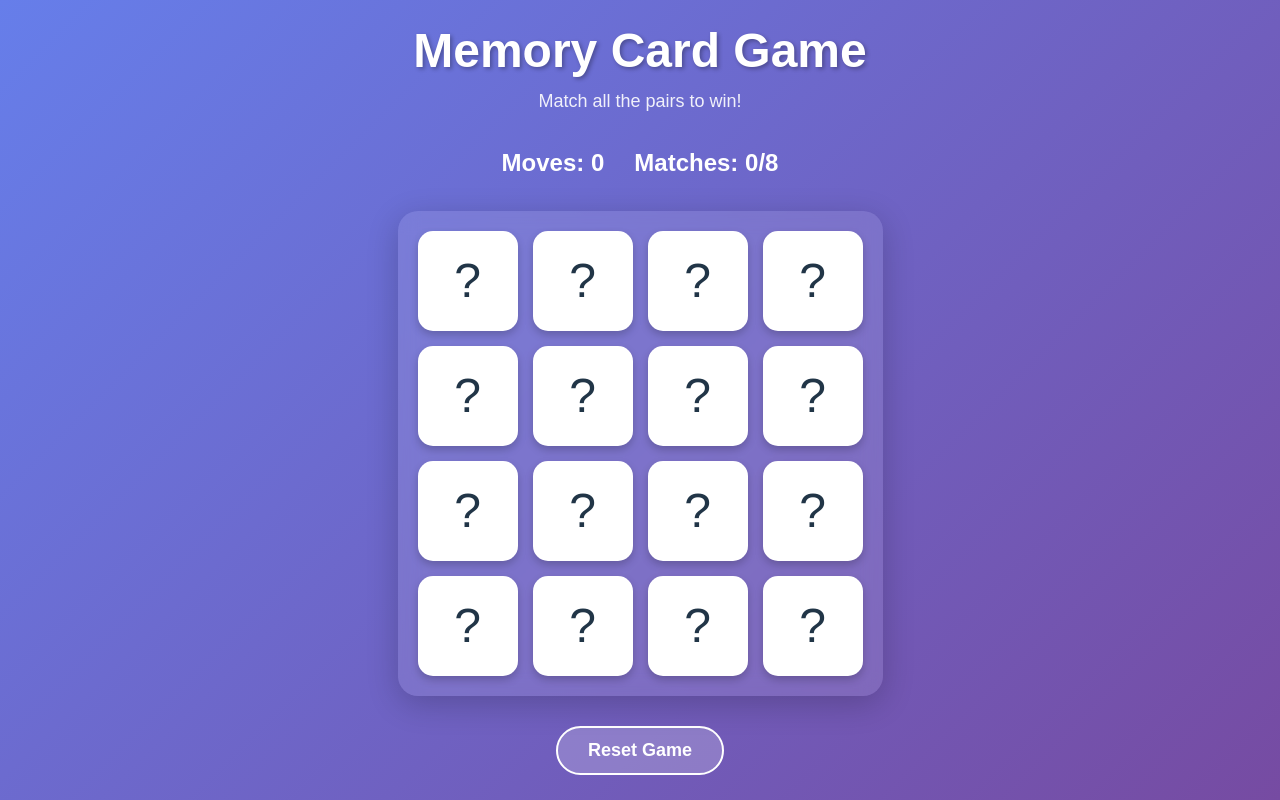
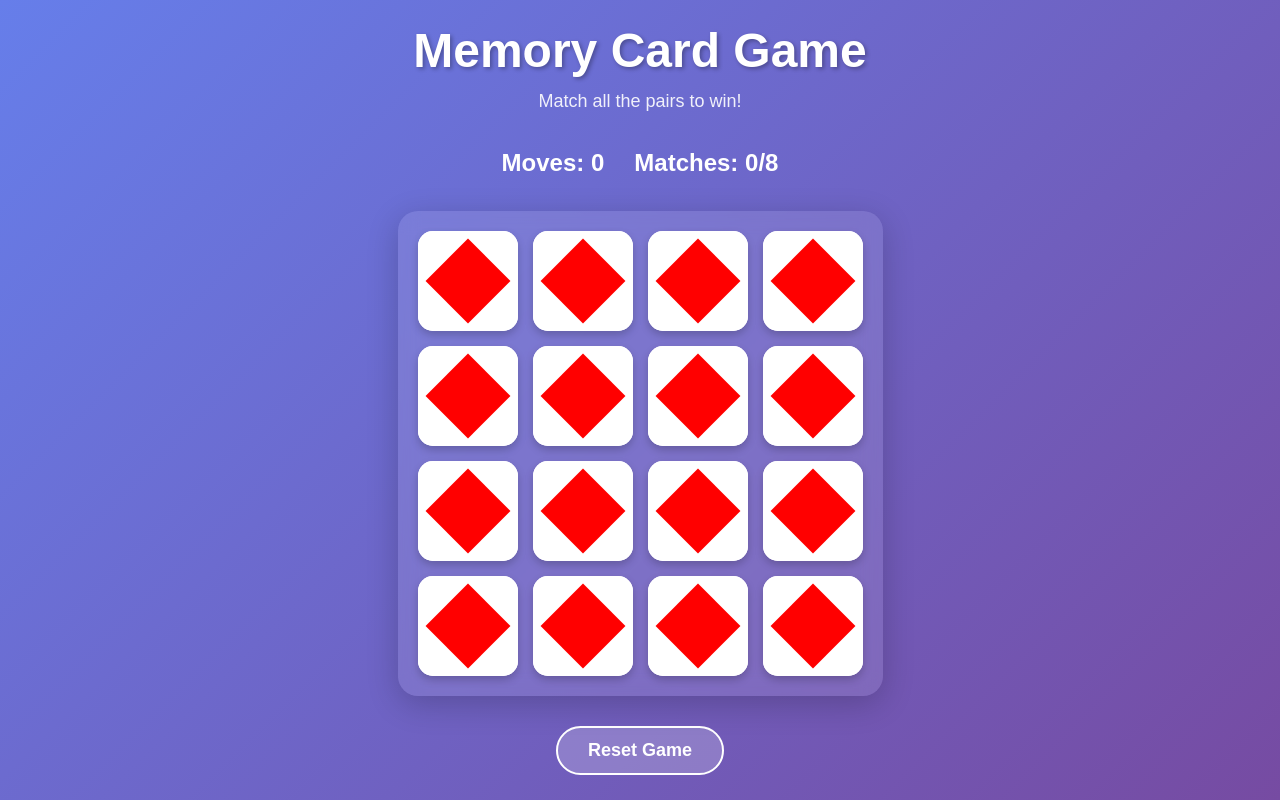
Before and after one commit to coder-contrib/memory-card-ai-demo, a React (Vite) app: page / in a window 1280 px wide. Both pictures are taken after a click on the button "Start Game". Built offline with nearby package versions, Linux system fonts and the light colour scheme.

Commit message:
Add red diamond to card back design

```diff
--- a/src/App.jsx
+++ b/src/App.jsx
@@ -169,7 +169,24 @@ const MemoryGame = () => {
                 e.currentTarget.style.transform = 'scale(1)';
               }}
             >
-              {isCardVisible(index, card.symbol) ? card.symbol : '?'}
+              {isCardVisible(index, card.symbol) ? card.symbol : (
+                <div style={{
+                  width: '100%',
+                  height: '100%',
+                  display: 'flex',
+                  alignItems: 'center',
+                  justifyContent: 'center',
+                  background: 'white',
+                  borderRadius: '15px',
+                }}>
+                  <div style={{
+                    width: '60%',
+                    height: '60%',
+                    background: 'red',
+                    transform: 'rotate(45deg)',
+                  }} />
+                </div>
+              )}
             </div>
           ))}
         </div>
```
